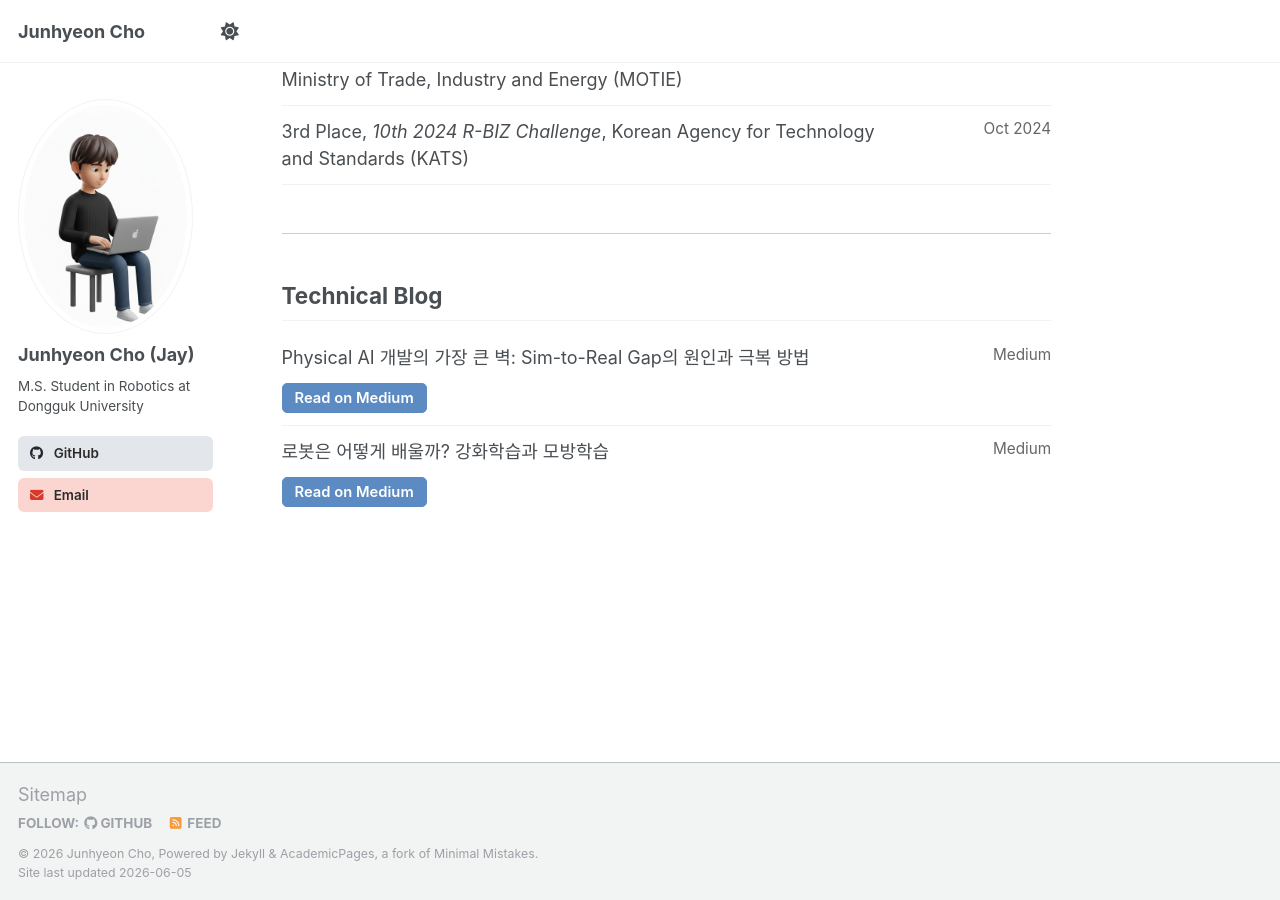
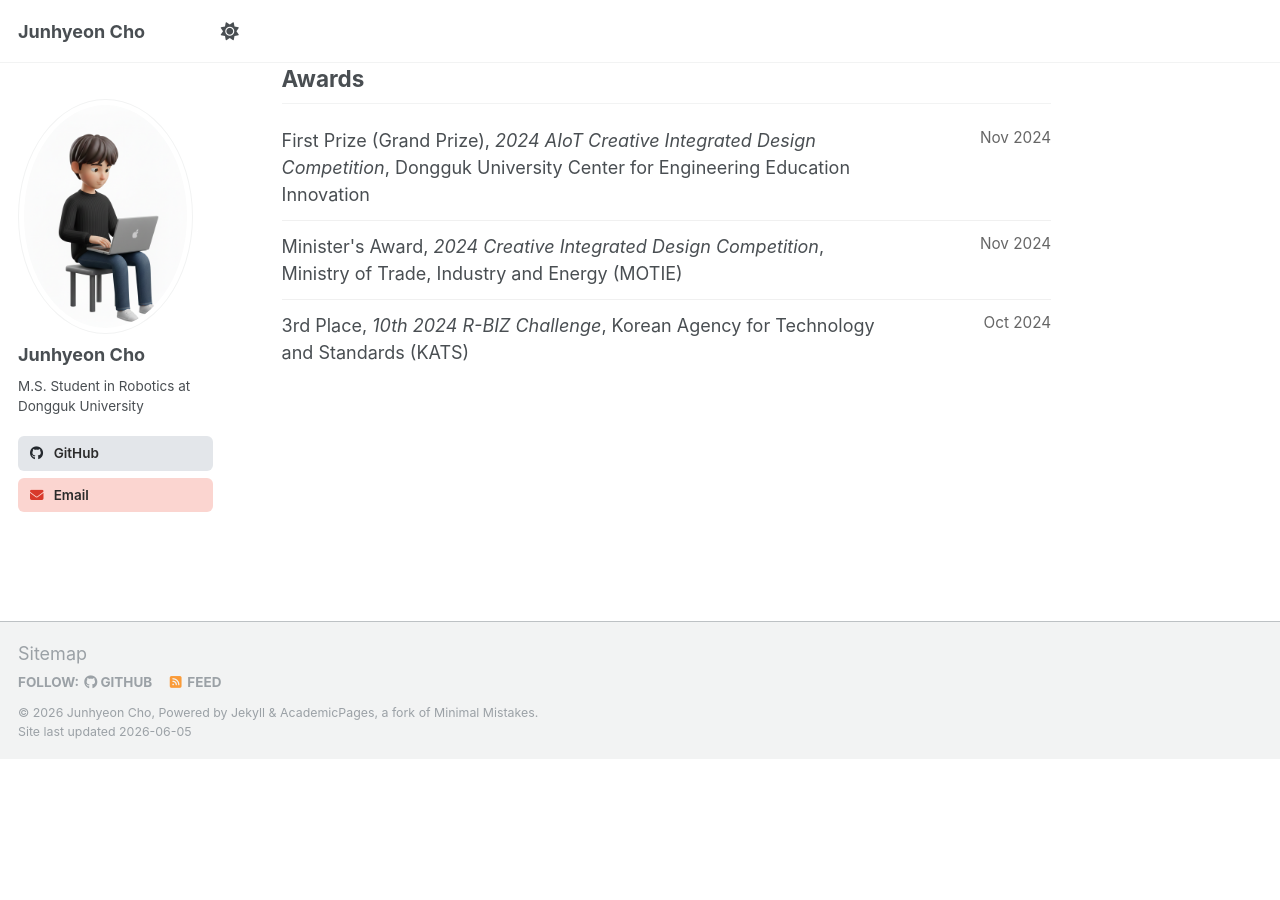
Before and after one commit to JayCho01/JayCho01.github.io, a Jekyll site: the page built from _pages/about.md, in a window 1280 px wide and 900 px high, scrolled down 1583 px. Built offline with Jekyll 4.4.1, drawn with Linux system fonts in a browser that asks for light colours; a script that is not in the unit is left out; after the commit the page ends 2342 px from its top, so only the background shows below that.

Commit message:
Remove "(Jay)" suffix and Blog section, restore Pixel2Catch video thumbnail
Co-Authored-By: Claude Opus 4.8 (1M context) <noreply@anthropic.com>

```diff
--- a/_config.yml
+++ b/_config.yml
@@ -23,7 +23,7 @@ repository               : "JayCho01/JayCho01.github.io"
 author:
   # Biographic information
   avatar           : "bio_photo.png"
-  name             : "Junhyeon Cho (Jay)"
+  name             : "Junhyeon Cho"
   pronouns         : # example: "she/her"
   bio              : "M.S. Student in Robotics at Dongguk University"
   location         : "Seoul, Korea"
--- a/_pages/about.md
+++ b/_pages/about.md
@@ -39,6 +39,9 @@ My research focuses on **reinforcement learning and imitation learning for robot
 ## Publications
 
 <div class="pub">
+  <div class="pub-thumb">
+    <img src="files/pixel2catch.gif" alt="Pixel2Catch">
+  </div>
   <div>
     <span class="pub-title">Pixel2Catch: Multi-Agent Sim-to-Real Transfer for Agile Manipulation with a Single RGB Camera</span><br>
     Seongyong Kim, <b>Junhyeon Cho</b>, Kang-Won Lee, Soo-Chul Lim<br>
@@ -99,27 +102,3 @@ My research focuses on **reinforcement learning and imitation learning for robot
   <div>3rd Place, <i>10th 2024 R-BIZ Challenge</i>, Korean Agency for Technology and Standards (KATS)</div>
   <div class="entry-date">Oct 2024</div>
 </div>
-
-<hr class="section-sep">
-
-## Technical Blog
-
-<div class="entry">
-  <div>
-    Physical AI 개발의 가장 큰 벽: Sim-to-Real Gap의 원인과 극복 방법
-    <div class="links">
-      <a href="https://medium.com/@jayinkr01" target="_blank">Read on Medium</a>
-    </div>
-  </div>
-  <div class="entry-date">Medium</div>
-</div>
-
-<div class="entry">
-  <div>
-    로봇은 어떻게 배울까? 강화학습과 모방학습
-    <div class="links">
-      <a href="https://medium.com/@jayinkr01" target="_blank">Read on Medium</a>
-    </div>
-  </div>
-  <div class="entry-date">Medium</div>
-</div>
```
Also changed, not shown: README.md (+1 -1 lines), files/pixel2catch.gif (added).
